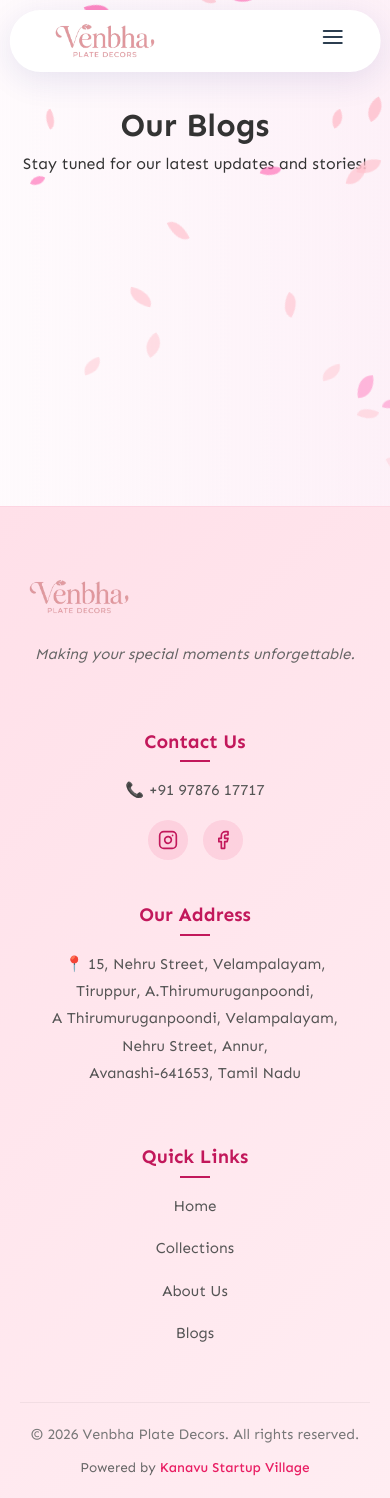
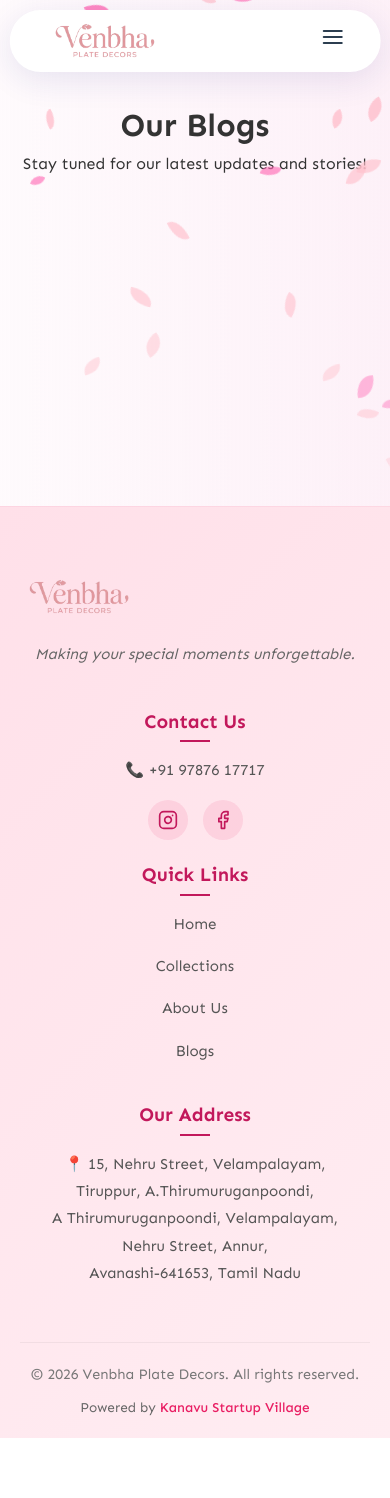
Before and after one commit to venbha-plate-decors/Venbha, a React (Vite) app: page /blogs in a window 390 px wide. After the commit the page ends 1438 px from the top, so only its background shows below. Built offline with nearby package versions, Linux system fonts and the light colour scheme; no server answers.

Commit message:
Fix footer alignment, column wrapping, and reorder quick links

```diff
--- a/src/components/Footer.css
+++ b/src/components/Footer.css
@@ -10,9 +10,10 @@
 
 .footer-content {
     display: grid;
-    grid-template-columns: repeat(auto-fit, minmax(250px, 1fr));
-    gap: 40px;
+    grid-template-columns: repeat(4, 1fr);
+    gap: 20px;
     margin-bottom: 40px;
+    align-items: start;
 }
 
 .footer-column h3 {
@@ -88,6 +89,12 @@
     color: #e91e63;
 }
 
+@media (max-width: 1024px) {
+    .footer-content {
+        grid-template-columns: repeat(2, 1fr);
+    }
+}
+
 @media (max-width: 768px) {
     .footer-content {
         grid-template-columns: 1fr;
--- a/src/components/Footer.jsx
+++ b/src/components/Footer.jsx
@@ -50,6 +50,14 @@
                     </div>
 
                     <div className="footer-column">
+                        <h3>Quick Links</h3>
+                        <p className="footer-text"><Link to="/" className="footer-link">Home</Link></p>
+                        <p className="footer-text"><Link to="/collections" className="footer-link">Collections</Link></p>
+                        <p className="footer-text"><Link to="/about" className="footer-link">About Us</Link></p>
+                        <p className="footer-text"><Link to="/blogs" className="footer-link">Blogs</Link></p>
+                    </div>
+
+                    <div className="footer-column">
                         <h3>Our Address</h3>
                         <p className="footer-text">
                             <span role="img" aria-label="location">📍</span> 15, Nehru Street, Velampalayam,<br />
@@ -58,14 +66,6 @@
                             Nehru Street, Annur,<br />
                             Avanashi-641653, Tamil Nadu
                         </p>
-                    </div>
-
-                    <div className="footer-column">
-                        <h3>Quick Links</h3>
-                        <p className="footer-text"><Link to="/" className="footer-link">Home</Link></p>
-                        <p className="footer-text"><Link to="/collections" className="footer-link">Collections</Link></p>
-                        <p className="footer-text"><Link to="/about" className="footer-link">About Us</Link></p>
-                        <p className="footer-text"><Link to="/blogs" className="footer-link">Blogs</Link></p>
                     </div>
 
                 </div>
```
